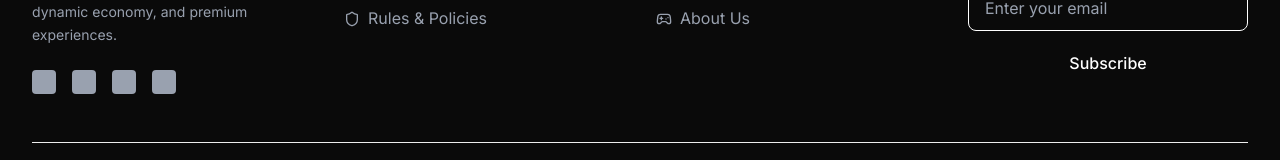
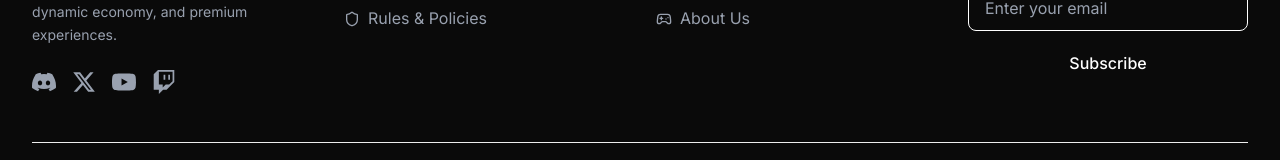
Before and after one commit to stealthemoon0331/the-firm, a Next.js app: page / in a window 1280 px wide. Shown: the part 4393-4553 px from the top of the page. Built offline with nearby package versions, Linux system fonts and the light colour scheme.

Commit message:
Enhance Footer component by adding SVG icons to social links, improving visual appeal and user interaction. This update enriches the footer's functionality and maintains consistency with the overall design.

```diff
--- a/src/components/Footer.tsx
+++ b/src/components/Footer.tsx
@@ -28,10 +28,46 @@ const Footer = () => {
   ];
 
   const socialLinks = [
-    { name: 'Discord', href: '#', color: 'hover:text-blue-400' },
-    { name: 'Twitter', href: '#', color: 'hover:text-blue-400' },
-    { name: 'YouTube', href: '#', color: 'hover:text-red-400' },
-    { name: 'Twitch', href: '#', color: 'hover:text-purple-400' },
+    {
+      name: 'Discord',
+      href: '#',
+      color: 'hover:text-blue-400',
+      icon: (
+        <svg className="w-6 h-6" fill="currentColor" viewBox="0 0 24 24">
+          <path d="M20.317 4.37a19.791 19.791 0 0 0-4.885-1.515.074.074 0 0 0-.079.037c-.21.375-.444.864-.608 1.25a18.27 18.27 0 0 0-5.487 0 12.64 12.64 0 0 0-.617-1.25.077.077 0 0 0-.079-.037A19.736 19.736 0 0 0 3.677 4.37a.07.07 0 0 0-.032.027C.533 9.046-.32 13.58.099 18.057a.082.082 0 0 0 .031.057 19.9 19.9 0 0 0 5.993 3.03.078.078 0 0 0 .084-.028c.462-.63.874-1.295 1.226-1.994a.076.076 0 0 0-.041-.106 13.107 13.107 0 0 1-1.872-.892.077.077 0 0 1-.008-.128 10.2 10.2 0 0 0 .372-.292.074.074 0 0 1 .077-.01c3.928 1.793 8.18 1.793 12.062 0a.074.074 0 0 1 .078.01c.12.098.246.198.373.292a.077.077 0 0 1-.006.127 12.299 12.299 0 0 1-1.873.892.077.077 0 0 0-.041.107c.36.698.772 1.362 1.225 1.993a.076.076 0 0 0 .084.028 19.839 19.839 0 0 0 6.002-3.03.077.077 0 0 0 .032-.054c.5-5.177-.838-9.674-3.549-13.66a.061.061 0 0 0-.031-.03zM8.02 15.33c-1.183 0-2.157-1.085-2.157-2.419 0-1.333.956-2.419 2.157-2.419 1.21 0 2.176 1.096 2.157 2.42 0 1.333-.956 2.418-2.157 2.418zm7.975 0c-1.183 0-2.157-1.085-2.157-2.419 0-1.333.955-2.419 2.157-2.419 1.21 0 2.176 1.096 2.157 2.42 0 1.333-.946 2.418-2.157 2.418z"/>
+        </svg>
+      )
+    },
+    {
+      name: 'Twitter',
+      href: '#',
+      color: 'hover:text-blue-400',
+      icon: (
+        <svg className="w-6 h-6" fill="currentColor" viewBox="0 0 24 24">
+          <path d="M18.244 2.25h3.308l-7.227 8.26 8.502 11.24H16.17l-5.214-6.817L4.99 21.75H1.68l7.73-8.835L1.254 2.25H8.08l4.713 6.231zm-1.161 17.52h1.833L7.084 4.126H5.117z"/>
+        </svg>
+      )
+    },
+    {
+      name: 'YouTube',
+      href: '#',
+      color: 'hover:text-red-400',
+      icon: (
+        <svg className="w-6 h-6" fill="currentColor" viewBox="0 0 24 24">
+          <path d="M23.498 6.186a3.016 3.016 0 0 0-2.122-2.136C19.505 3.545 12 3.545 12 3.545s-7.505 0-9.377.505A3.017 3.017 0 0 0 .502 6.186C0 8.07 0 12 0 12s0 3.93.502 5.814a3.016 3.016 0 0 0 2.122 2.136c1.871.505 9.376.505 9.376.505s7.505 0 9.377-.505a3.015 3.015 0 0 0 2.122-2.136C24 15.93 24 12 24 12s0-3.93-.502-5.814zM9.545 15.568V8.432L15.818 12l-6.273 3.568z"/>
+        </svg>
+      )
+    },
+    {
+      name: 'Twitch',
+      href: '#',
+      color: 'hover:text-purple-400',
+      icon: (
+        <svg className="w-6 h-6" fill="currentColor" viewBox="0 0 24 24">
+          <path d="M11.571 4.714h1.715v5.143H11.57zm4.715 0H18v5.143h-1.714zM6 0L1.714 4.286v15.428h5.143V24l4.286-4.286h3.428L22.286 12V0zm14.571 11.143l-3.428 3.428h-3.429l-3 3v-3H6.857V1.714h13.714Z"/>
+        </svg>
+      )
+    },
   ];
 
   return (
@@ -67,7 +103,7 @@ const Footer = () => {
                   aria-label={social.name}
                 >
                   <span className="sr-only">{social.name}</span>
-                  <div className="w-6 h-6 bg-current rounded" />
+                  {social.icon}
                 </Link>
               ))}
             </div>
```
